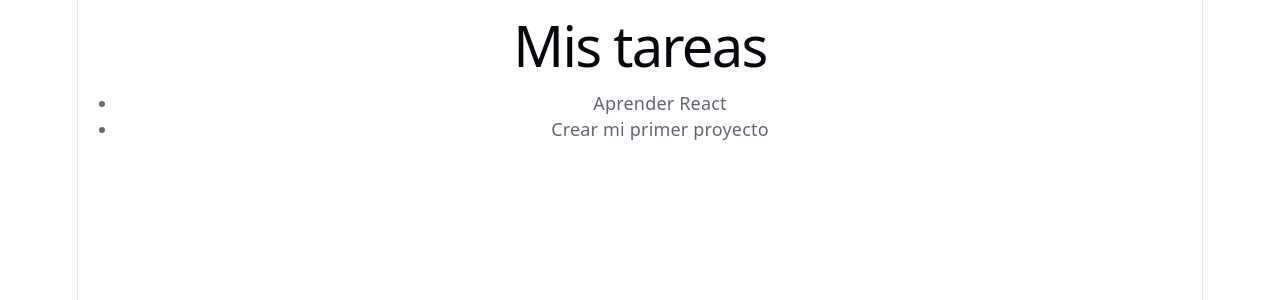
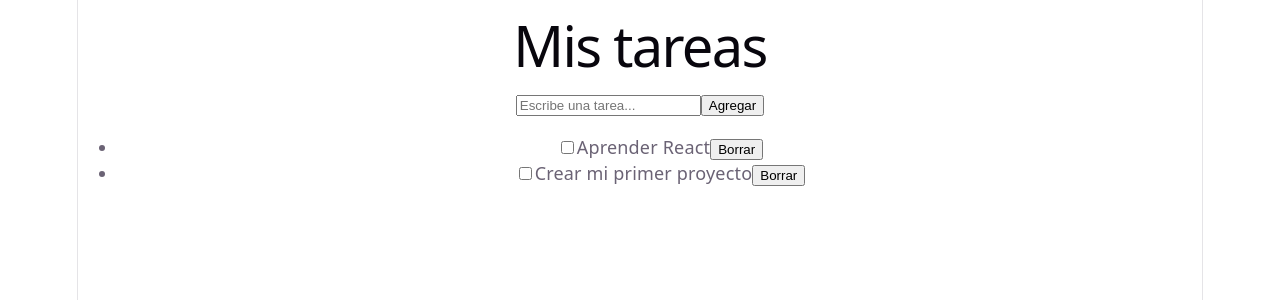
Before and after one commit to Cod7777/todo-app, a React (Vite) app: page / in a window 1280 px wide. Shown: the top 300 px of the page. Built offline with nearby package versions, Linux system fonts and the light colour scheme.

Commit message:
Agrega completar y borrar tareas

```diff
--- a/src/App.jsx
+++ b/src/App.jsx
@@ -5,13 +5,64 @@ function App() {
     { id: 1, texto: 'Aprender React', completada: false },
     { id: 2, texto: 'Crear mi primer proyecto', completada: false },
   ])
+  const [nuevaTarea, setNuevaTarea] = useState('')
+
+  function agregarTarea(e) {
+    e.preventDefault()
+    if (nuevaTarea.trim() === '') return
+
+    const tarea = {
+      id: Date.now(),
+      texto: nuevaTarea.trim(),
+      completada: false,
+    }
+    setTareas([...tareas, tarea])
+    setNuevaTarea('')
+  }
+
+  function completarTarea(id) {
+    setTareas(
+      tareas.map((tarea) =>
+        tarea.id === id ? { ...tarea, completada: !tarea.completada } : tarea
+      )
+    )
+  }
+
+  function borrarTarea(id) {
+    setTareas(tareas.filter((tarea) => tarea.id !== id))
+  }
 
   return (
     <div>
       <h1>Mis tareas</h1>
+
+      <form onSubmit={agregarTarea}>
+        <input
+          type="text"
+          placeholder="Escribe una tarea..."
+          value={nuevaTarea}
+          onChange={(e) => setNuevaTarea(e.target.value)}
+        />
+        <button type="submit">Agregar</button>
+      </form>
+
       <ul>
         {tareas.map((tarea) => (
-          <li key={tarea.id}>{tarea.texto}</li>
+          <li key={tarea.id}>
+            <input
+              type="checkbox"
+              checked={tarea.completada}
+              onChange={() => completarTarea(tarea.id)}
+            />
+            <span
+              style={{
+                textDecoration: tarea.completada ? 'line-through' : 'none',
+              }}
+            >
+              {tarea.texto}
+            </span>
+            <button onClick={() => borrarTarea(tarea.id)}>Borrar</button>
+          </li>
         ))}
       </ul>
     </div>
```
